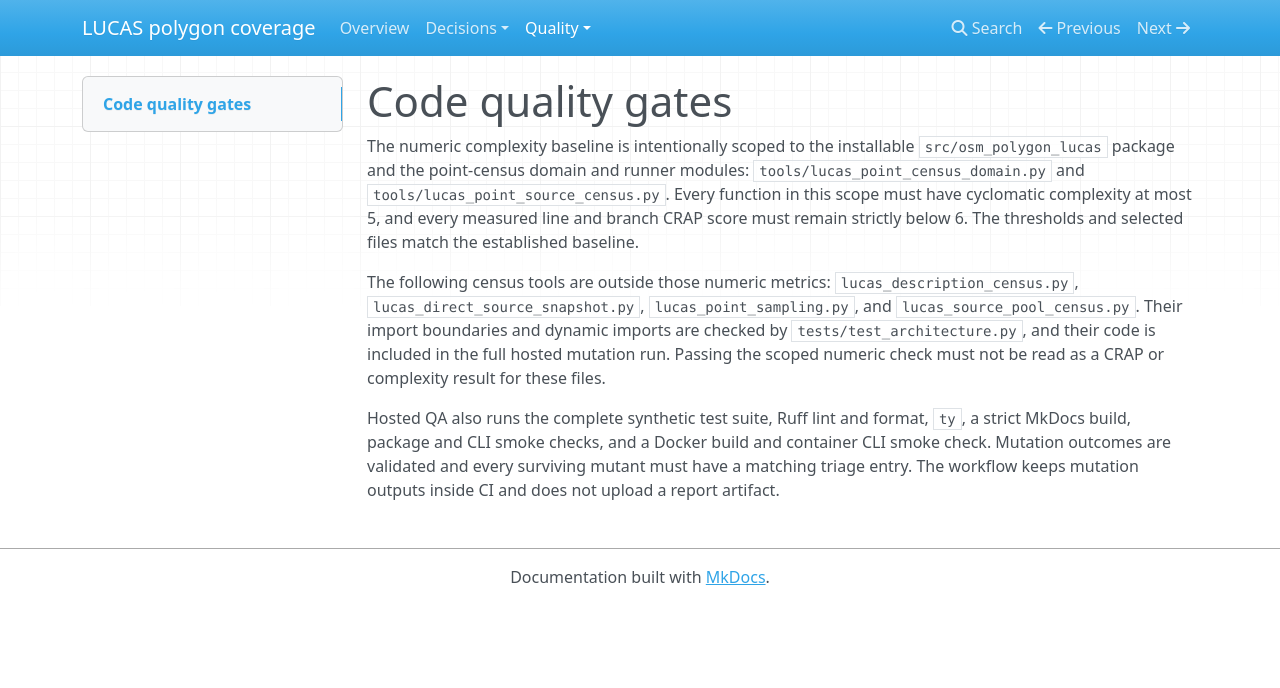
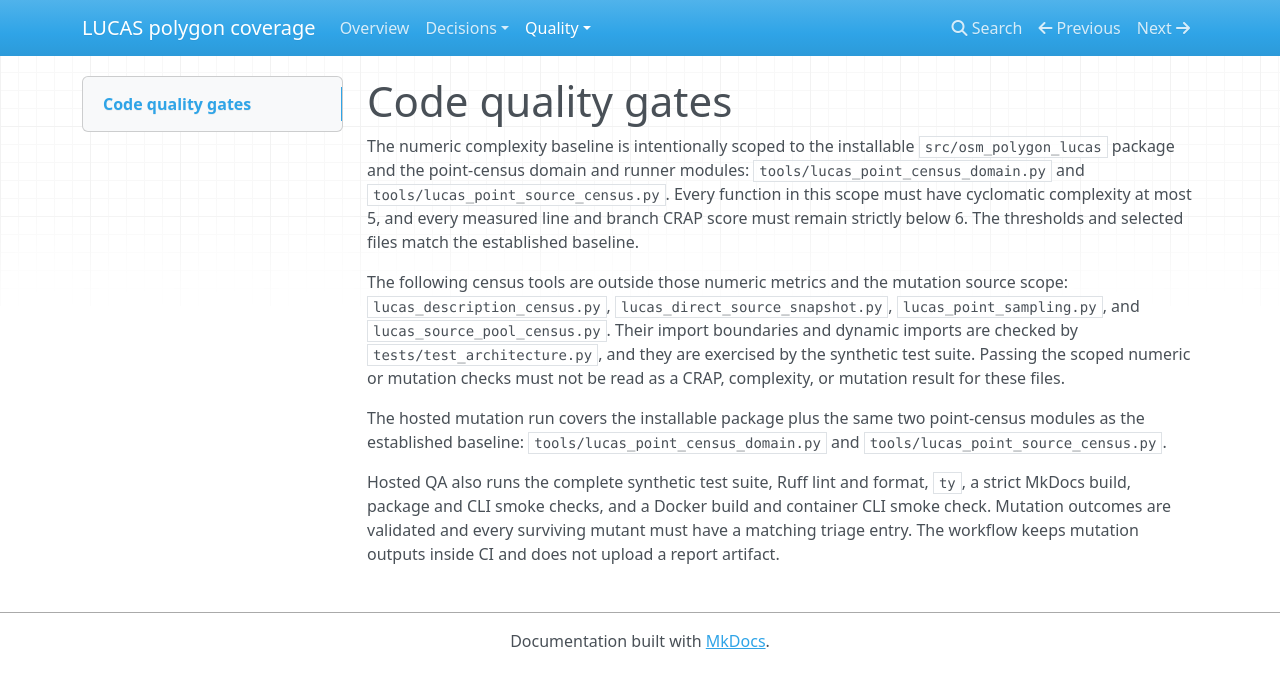
Before and after one commit to NoeFlandre/osm-polygon-lucas, an MkDocs documentation site: the page built from docs/quality/code-quality-gates.md, in a window 1280 px wide. Shown: the top 688 px of the page. Built offline with MkDocs 1.6.1, drawn with Linux system fonts in a browser that asks for light colours; nearby versions of some CDN libraries.

Commit message:
test: restore established mutation scope

```diff
--- a/docs/quality/code-quality-gates.md
+++ b/docs/quality/code-quality-gates.md
@@ -8,12 +8,19 @@
 must remain strictly below 6. The thresholds and selected files match the
 established baseline.
 
-The following census tools are outside those numeric metrics:
+The following census tools are outside those numeric metrics and the mutation
+source scope:
 `lucas_description_census.py`, `lucas_direct_source_snapshot.py`,
 `lucas_point_sampling.py`, and `lucas_source_pool_census.py`. Their import
 boundaries and dynamic imports are checked by `tests/test_architecture.py`, and
-their code is included in the full hosted mutation run. Passing the scoped
-numeric check must not be read as a CRAP or complexity result for these files.
+they are exercised by the synthetic test suite. Passing the scoped numeric or
+mutation checks must not be read as a CRAP, complexity, or mutation result for
+these files.
+
+The hosted mutation run covers the installable package plus the same two
+point-census modules as the established baseline:
+`tools/lucas_point_census_domain.py` and
+`tools/lucas_point_source_census.py`.
 
 Hosted QA also runs the complete synthetic test suite, Ruff lint and format,
 `ty`, a strict MkDocs build, package and CLI smoke checks, and a Docker build
--- a/pyproject.toml
+++ b/pyproject.toml
@@ -61,12 +61,8 @@
 [tool.mutmut]
 source_paths = [
     "src/osm_polygon_lucas",
-    "tools/lucas_description_census.py",
-    "tools/lucas_direct_source_snapshot.py",
     "tools/lucas_point_census_domain.py",
-    "tools/lucas_point_sampling.py",
     "tools/lucas_point_source_census.py",
-    "tools/lucas_source_pool_census.py",
 ]
 pytest_add_cli_args_test_selection = ["tests"]
 also_copy = ["tools/"]
```
